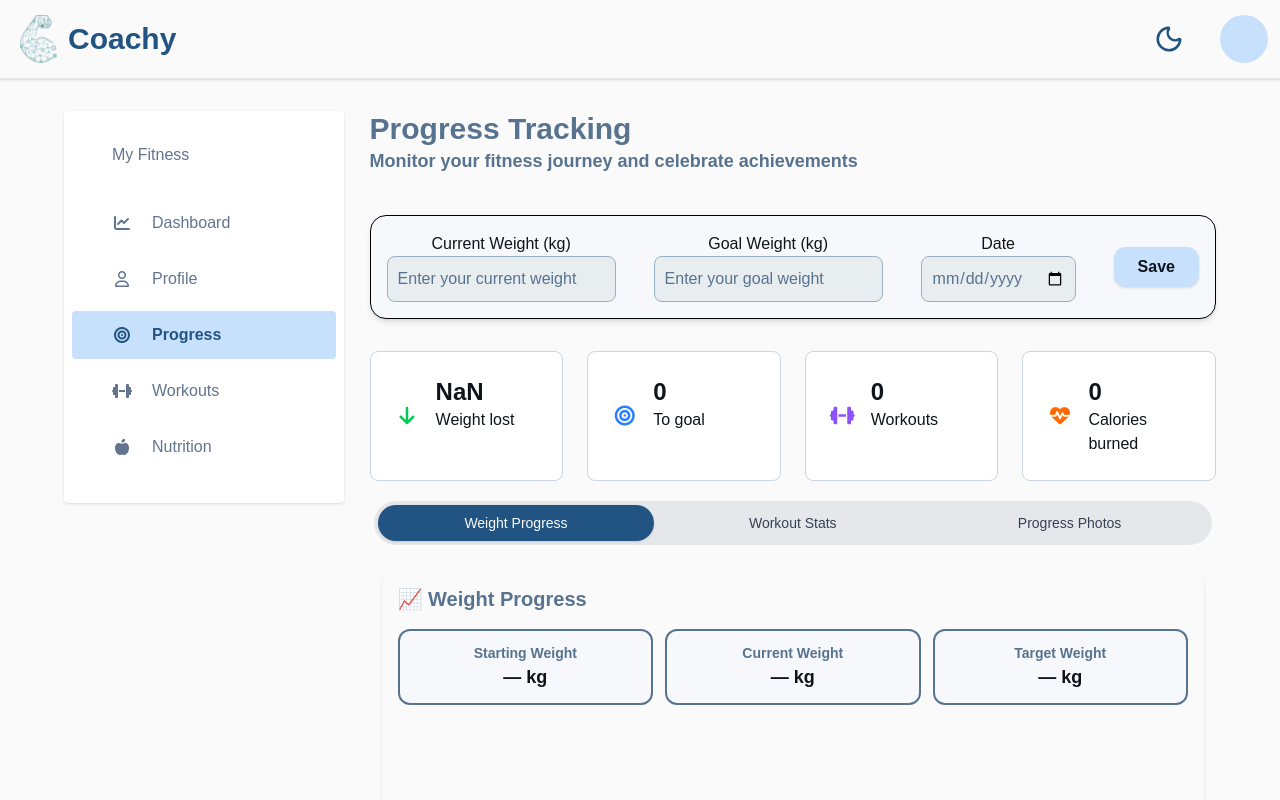
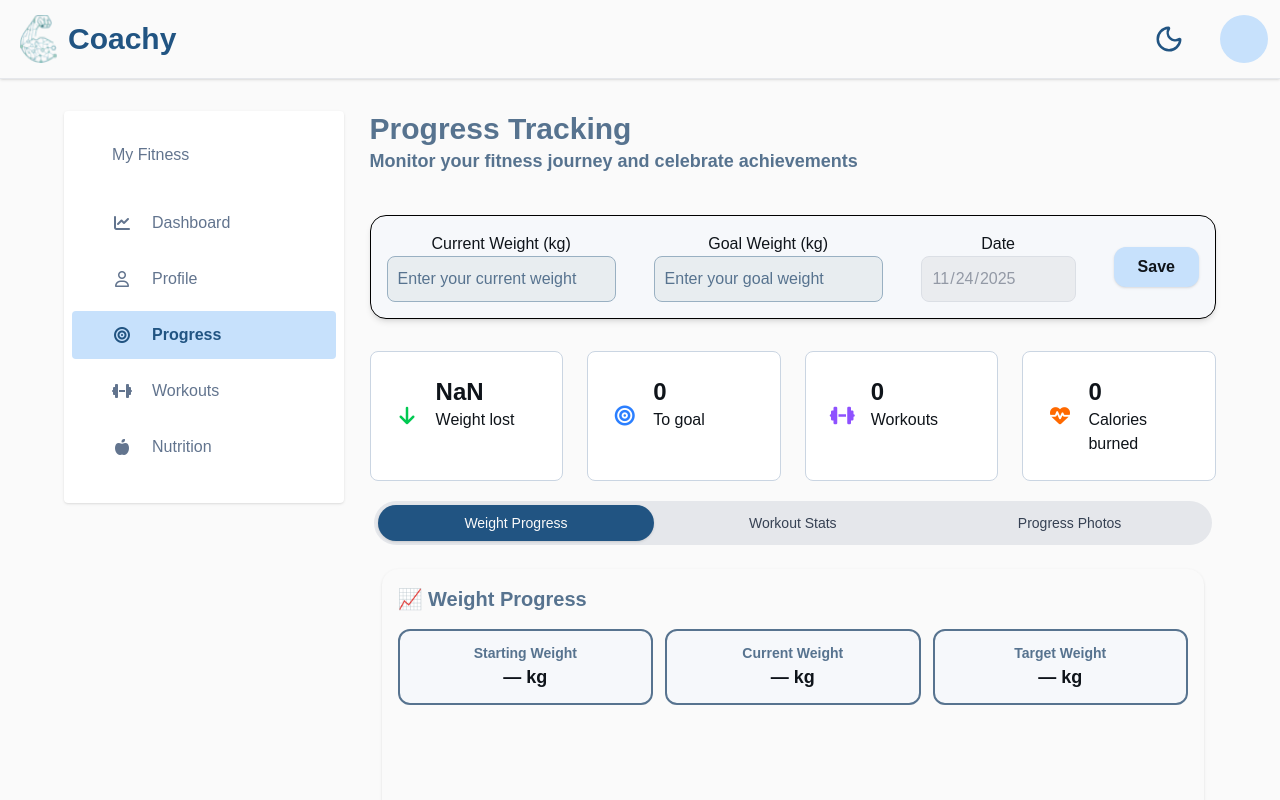
Before and after one commit to Omar-205/React-project, a React (Vite) app: page /trainee/progress in a window 1280 px wide. Shown: the top 800 px of the page. Built offline with nearby package versions, Linux system fonts and the light colour scheme; no server answers; the database is empty; sample sign-in values are in the browser's storage; a web font is replaced by a local one.

Commit message:
updating the comments

```diff
--- a/src/Pages/Progress.tsx
+++ b/src/Pages/Progress.tsx
@@ -15,32 +15,38 @@ const titles = ["Weight Progress", "Workout Stats", "Progress Photos"];
 const components = [<WeightProgress />, <WorkoutStats />, <ProgressPhotos />];
 
 export default function Progress() {
+  // 1. Calculate Today's Date String consistently
+  const d = new Date();
+  const year = d.getFullYear();
+  const month = String(d.getMonth() + 1).padStart(2, '0');
+  const day = String(d.getDate()).padStart(2, '0');
+  const todayString = `${year}-${month}-${day}`;
+
+  // Used for stats calculation elsewhere
   const today = Math.floor((new Date().getTime() + 3 * 60 * 60 * 1000) / (1000 * 60 * 60 * 24));
+
   const authData = useSelector((state: RootState) => state.Authantication);
   const dispatch = useDispatch<AppDispatch>();
   const { uid, user } = authData;
 
   const progress = user?.progress;
+
+  // State for weights
   const [currentWeight, setCurrentWeight] = useState(user?.currentWeight || "");
   const [targetWeight, setTargetWeight] = useState(user?.targetWeight || "");
   const [tempW, setTempW] = useState(currentWeight || "");
-  const [date, setDate] = useState("");
+
+  // NOTE: 'date' state is removed because we force 'todayString'
 
   const [alert, setAlert] = useState<{ type: "success" | "error"; message: string } | null>(null);
-  const [errors, setErrors] = useState<{ currentWeight?: string; targetWeight?: string; date?: string }>({});
+  const [errors, setErrors] = useState<{ currentWeight?: string; targetWeight?: string }>({});
 
   const validateForm = () => {
     const newErrors: typeof errors = {};
     if (!tempW || isNaN(Number(tempW)) || Number(tempW) <= 0) newErrors.currentWeight = "Enter a valid current weight";
     if (!targetWeight || isNaN(Number(targetWeight)) || Number(targetWeight) <= 0) newErrors.targetWeight = "Enter a valid target weight";
-    if (!date) newErrors.date = "Please select a date";
-    if (date) {
-      const selectedDate = new Date(date);
-      const todayDate = new Date();
-      todayDate.setHours(0, 0, 0, 0);
-      if (selectedDate < todayDate) newErrors.date = "Date cannot be in the past";
-    }
 
+    // Date validation removed because it is hardcoded to today
     setErrors(newErrors);
     return Object.keys(newErrors).length === 0;
   };
@@ -57,22 +63,12 @@ export default function Progress() {
     const weightInput = tempW;
     const targetInput = targetWeight;
 
-    // 📅 Today's date in YYYY-MM-DD
-    const d = new Date();
-    const year = d.getFullYear();
-    const month = String(d.getMonth() + 1).padStart(2, '0');
-    const day = String(d.getDate()).padStart(2, '0');
-    const todayString = `${year}-${month}-${day}`;
+    const finalCurrentWeight = weightInput;
+    const finalTargetWeight = targetInput;
 
-    // ⏳ Check if selected date is today
-    const isToday = date === todayString;
+    // 🎯 Calculate primary goal based on new inputs
+    let finalPrimaryGoal = user?.primaryGoal;
 
-    const finalCurrentWeight = isToday ? weightInput : (user?.currentWeight || "0");
-    const finalTargetWeight = isToday ? targetInput : (user?.targetWeight || "0");
-
-    // 🎯 Calculate primary goal
-    let finalPrimaryGoal = user?.primaryGoal;
-    if (isToday) {
     const currentVal = parseFloat(weightInput);
     const targetVal = parseFloat(targetInput);
     if (!isNaN(currentVal) && !isNaN(targetVal)) {
@@ -80,17 +76,22 @@ export default function Progress() {
         else if (targetVal < currentVal) finalPrimaryGoal = "Lose weight";
         else finalPrimaryGoal = "Maintain Weight";
     }
-    }
 
-    if (isToday) setCurrentWeight(finalCurrentWeight);
+    // Update local state immediately
+    setCurrentWeight(finalCurrentWeight);
 
-    // 🔄 Update weight history (overwrite if date exists)
-    const newEntry = { date, weight: parseFloat(weightInput) };
+    // 🔄 Update weight history (Overwrite logic)
+    const newEntry = { date: todayString, weight: parseFloat(weightInput) };
     const existingData = progress?.weightData ?? [];
+
+    // Check if entry exists for today, if so replace it, otherwise keep it
     let updatedWeightData = existingData.map(entry =>
-      entry.date === date ? newEntry : entry
+      entry.date === todayString ? newEntry : entry
     );
-    if (!updatedWeightData.find(entry => entry.date === date)) {
+
+    // If we didn't find today's date in the map (it's a new day), push it
+    const dateExists = existingData.some(entry => entry.date === todayString);
+    if (!dateExists) {
       updatedWeightData.push(newEntry);
     }
 
@@ -99,14 +100,14 @@ export default function Progress() {
       ...progress,
       currentWeight: finalCurrentWeight,
       targetWeight: finalTargetWeight,
-      weightData: updatedWeightData,
+      weightData: updatedWeightData, // Uses the overwritten/appended list
       progRecData: progress?.progRecData ?? null,
       weightStats: progress?.weightStats ?? null,
       weeklyProgressData: progress?.weeklyProgressData ?? null,
       progressPhotos: progress?.progressPhotos ?? [],
     };
 
-    // 💾 Dispatch updates
+    // 💾 Dispatch updates to Redux
     dispatch(updateProgress({
       currentWeight: finalCurrentWeight,
       targetWeight: finalTargetWeight,
@@ -123,13 +124,8 @@ export default function Progress() {
       },
     }));
 
-    // ✅ Reset date input
-    setDate("");
-
     // 🎉 Success alert
     setAlert({ type: "success", message: "Progress saved successfully!" });
-
-
   };
 
 
@@ -180,7 +176,6 @@ export default function Progress() {
       />
     )}
 
-
       <div className="flex flex-col md:flex-row justify-between items-center mt-4 p-4 border rounded-2xl shadow-md bg-[var(--color-light-bg)] dark:bg-primary-dark transition-all md:max-lg:grid md:max-lg:grid-cols-2">
 
         {/* Current Weight */}
@@ -211,18 +206,15 @@ export default function Progress() {
           {errors.targetWeight && <p className="text-error text-sm mt-1">{errors.targetWeight}</p>}
         </div>
 
-        {/* Date */}
+        {/* Date (FIXED TO TODAY) */}
         <div className="flex flex-col w-full md:w-auto items-center">
           <label className="text-black dark:text-secondary">Date</label>
           <input
             type="date"
-  value={date}
-  onChange={(e) => setDate(e.target.value)}
-  className={`bg-input rounded-lg block w-full p-2.5 text-text placeholder:text-text placeholder:text-md placeholder:font-thin dark:bg-input-dark dark:text-text-dark dark:placeholder:text-text-dark
-    ${errors.date ? "border border-error ring-1 ring-error" : "border border-text-dark focus:border-primary dark:focus:border-primary"}`}
+            value={todayString}
+            disabled={true} // 🔒 Locks the input so user cannot change it
+            className="bg-gray-200 rounded-lg block w-full p-2.5 text-gray-500 dark:bg-gray-700 dark:text-gray-400 border border-gray-300 cursor-not-allowed opacity-70"
           />
-
-          {errors.date && <p className="text-error text-sm mt-1">{errors.date}</p>}
         </div>
 
         {/* Save Button */}
```
Lines whose indentation alone changed are shown as unchanged.
